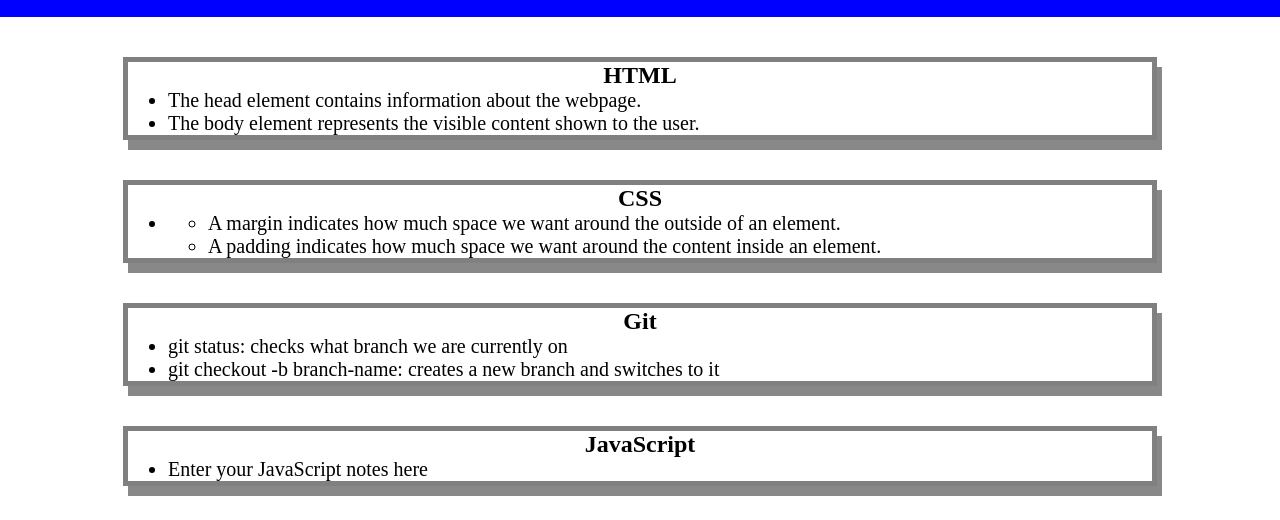
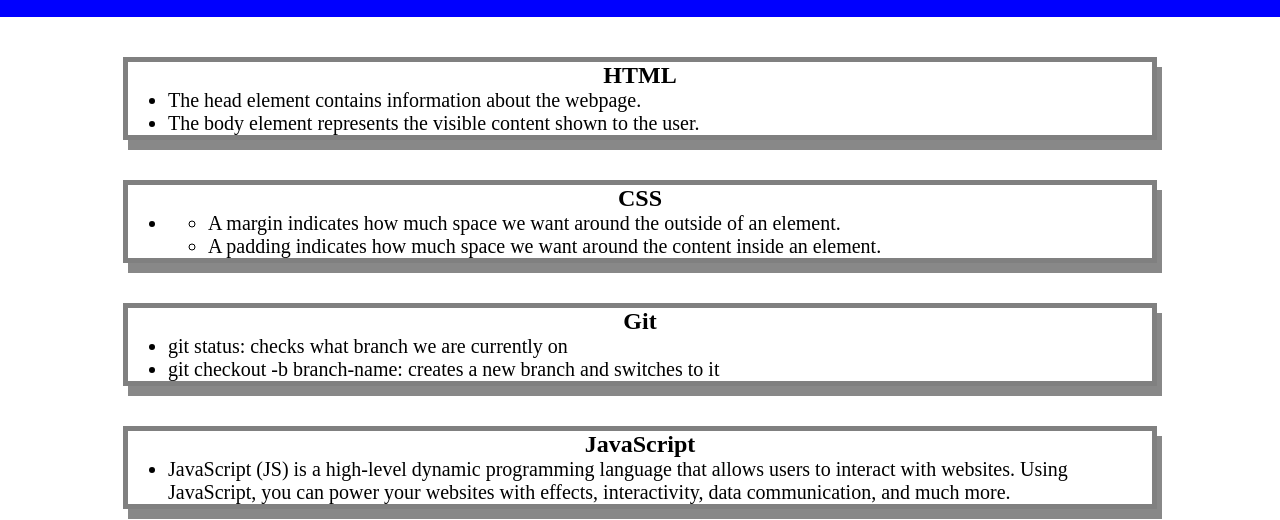
Before and after one commit to marczykv/Study-Guide, a plain HTML site: page index.html in a window 1280 px wide. Shown: the part 103-623 px from the top of the page. Drawn offline with Linux system fonts and the light colour scheme.

Commit message:
Update index.html

```diff
--- a/index.html
+++ b/index.html
@@ -44,7 +44,7 @@
       <section class="card" id="javascript-section">
         <h2>JavaScript</h2>
         <ul>
-          <li>Enter your JavaScript notes here</li>
+          <li>JavaScript (JS) is a high-level dynamic programming language that allows users to interact with websites. Using JavaScript, you can power your websites with effects, interactivity, data communication, and much more.</li>
         </ul>
       </section>
     </main>
```
